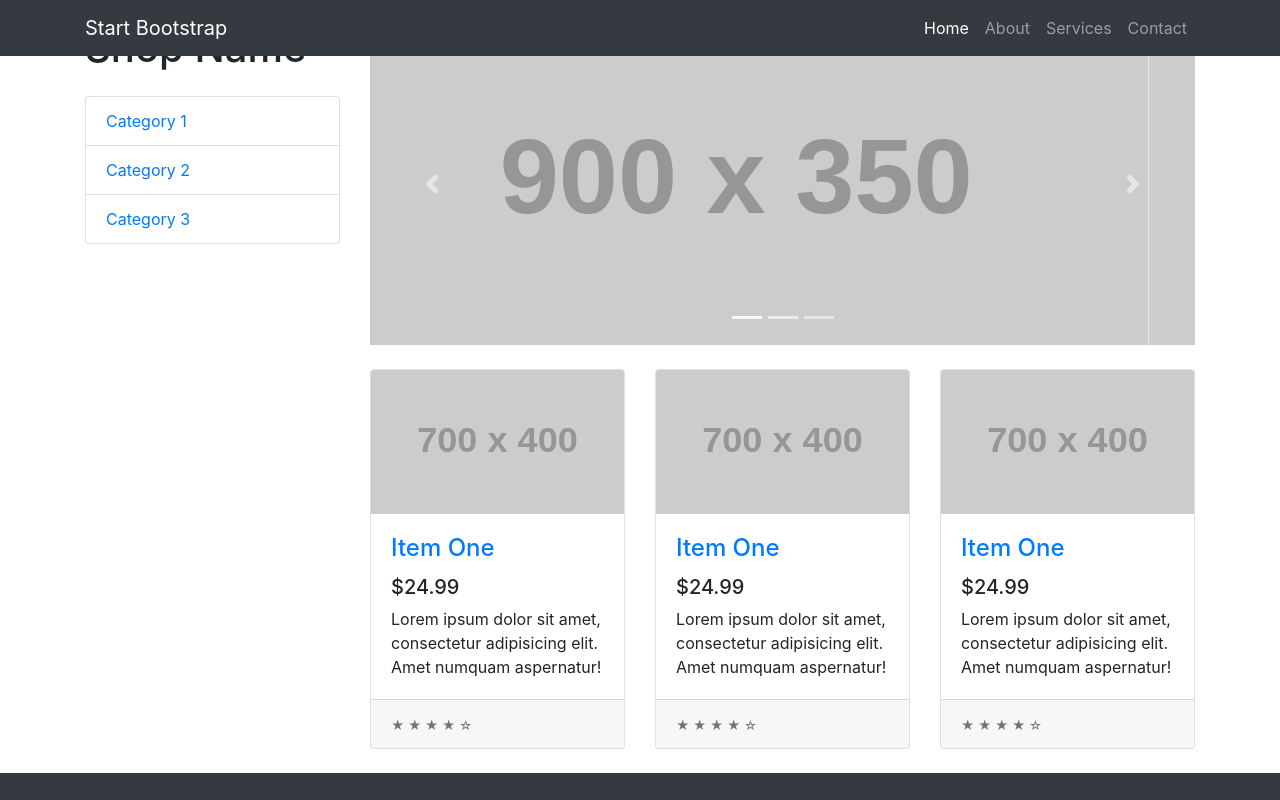
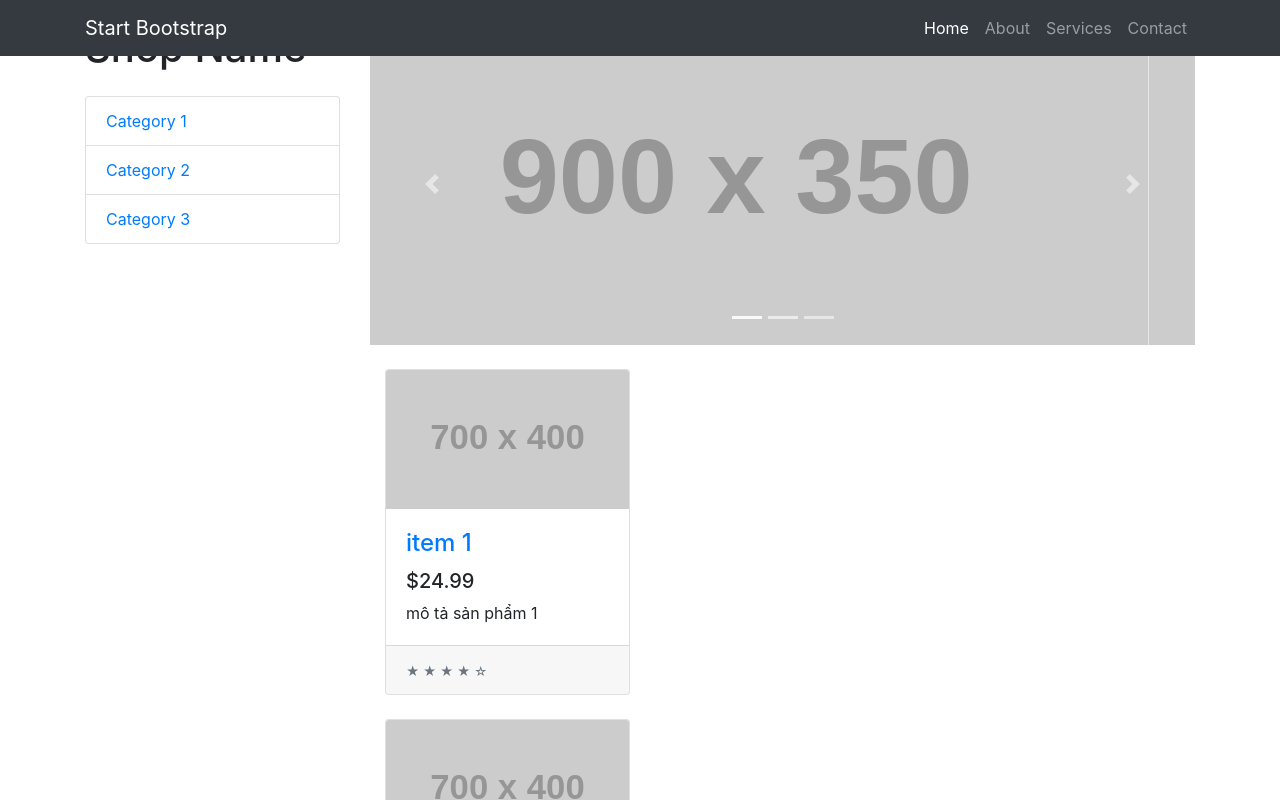
Before and after one commit to okmen2012/bai1-ph07398, an Angular app: page / in a window 1280 px wide. Shown: the top 800 px of the page. Built offline with nearby package versions, Linux system fonts and the light colour scheme.

Commit message:
4 files modified, 1 added, 1 deleted

```diff
--- /dev/null
+++ b/src/app/Mockdata.ts
@@ -0,0 +1,5 @@
+import {Product} from '../Product';
+export  const Data: Product []=[
+  {id: 1,name: 'item 1', desc: 'mô tả sản phẩm 1'},
+  {id: 2,name: 'item 2', desc: 'mô tả sản phẩm 2'},
+]
--- a/src/app/product-list/product-list.component.html
+++ b/src/app/product-list/product-list.component.html
@@ -1,6 +1,20 @@
-<div class="row">
+<!-- <div class="row">
     <app-product class="col-lg-4 col-md-6 mb-4"></app-product>
     <app-product class="col-lg-4 col-md-6 mb-4"></app-product>
     <app-product class="col-lg-4 col-md-6 mb-4"></app-product>
-  </div>
+  </div> -->
+  <div ngClass ='col-lg-4 col-md6 mb-4' *ngFor='let product of products'>
+    <div class="card h-100">
+      <a href="#"><img class="card-img-top" src="http://placehold.it/700x400" alt=""></a>
+      <div class="card-body">
+        <h4 class="card-title">
+          <a href="#">{{product.name}}</a>
+        </h4>
+        <h5>$24.99</h5>
+        <p class="card-text">{{product.desc}}</p>
+      </div>
+      <div class="card-footer">
+        <small class="text-muted">&#9733; &#9733; &#9733; &#9733; &#9734;</small>
+      </div>
+    </div>
         <!-- /.row -->
--- a/src/app/product-list/product-list.component.ts
+++ b/src/app/product-list/product-list.component.ts
@@ -1,4 +1,6 @@
 import { Component, OnInit } from '@angular/core';
+import {product} from '../Product';
+import {Data} from '../Mockdata';
 
 @Component({
   selector: 'app-product-list',
@@ -11,5 +13,5 @@ export class ProductListComponent implements OnInit {
 
   ngOnInit() {
   }
-
+products= Data;
 }
--- a/src/app/product/product.component.html
+++ b/src/app/product/product.component.html
@@ -1,4 +1,4 @@
-<div class="card h-100">
+<!-- <div class="card h-100">
       <a href="#"><img class="card-img-top" src="http://placehold.it/700x400" alt=""></a>
       <div class="card-body">
         <h4 class="card-title">
@@ -10,4 +10,4 @@
       <div class="card-footer">
         <small class="text-muted">&#9733; &#9733; &#9733; &#9733; &#9734;</small>
       </div>
-    </div>
+    </div> -->
--- a/src/app/product/product.component.ts
+++ b/src/app/product/product.component.ts
@@ -1,5 +1,6 @@
 import { Component, OnInit } from '@angular/core';
-import {product} from '../Product';
+// import {product} from '../Product';
+// import {Data} from '../Mockdata';
 @Component({
   selector: 'app-product',
   templateUrl: './product.component.html',
@@ -11,8 +12,5 @@ export class ProductComponent implements OnInit {
 
   ngOnInit() {
   }
-product: Product []=[
-  {id: 1,name: 'item 1', desc: 'mô tả sản phẩm 1'},
-  {id: 2,name: 'item 2', desc: 'mô tả sản phẩm'},
-]
+// products: Data;
 }
```
Also changed, not shown: 1 other file (tests, documents, lock files or other folders).
